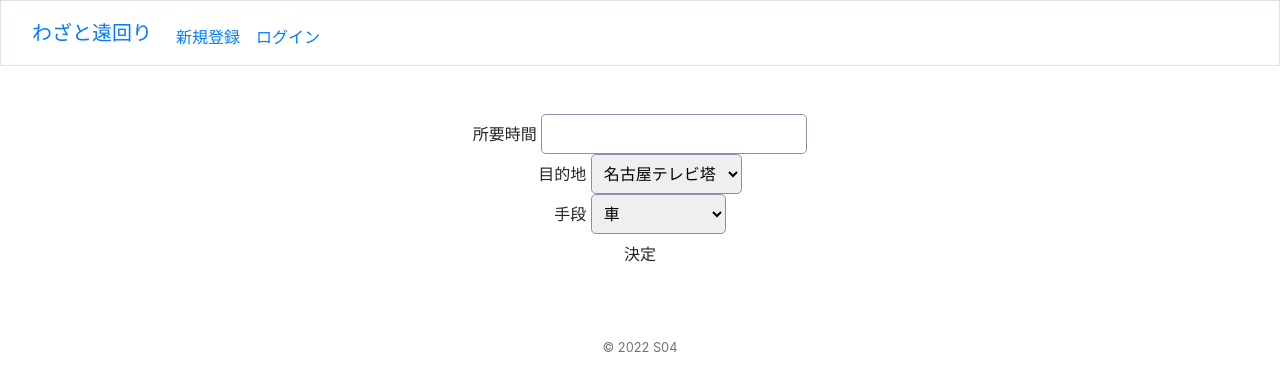
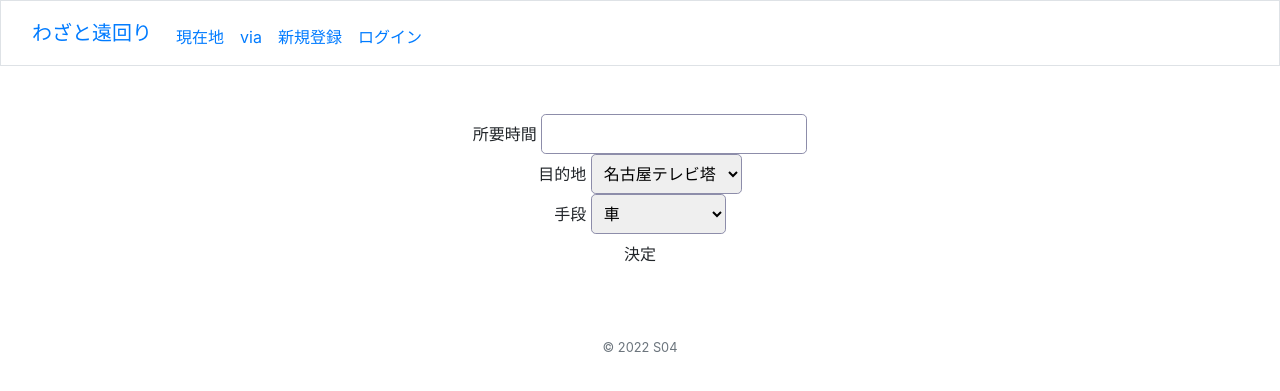
Before and after one commit to aokimirai/teams04, a Flask app: page / in a window 1280 px wide. Shown: the top 391 px of the page. Run offline with Flask 2, Linux system fonts and the light colour scheme; some libraries are stand-ins or nearby versions.

Commit message:
Mon, Sep 5, 2022, 12:36 PM +00:00

```diff
--- a/map/templates/layout.html
+++ b/map/templates/layout.html
@@ -15,12 +15,18 @@
                 <div class="collapse navbar-collapse" id="navbar">
                     {% if session["user_id"] %}
                         <ul class="navbar-nav me-auto mt-2">
+                            <li class="nav-item"><a class="nav-link" href="/gps">現在地</a></li>
+                            <li class="nav-item"><a class="nav-link" href="/via">via</a></li>
                             <li class="nav-item"><a class="nav-link" href="/history">履歴</a></li>
                         </ul>
                         <ul class="navbar-nav ms-auto mt-2">
                             <li class="nav-item"><a class="nav-link" href="/logout">ログアウト</a></li>
                         </ul>
                     {% else %}
+                        <ul class="navbar-nav me-auto mt-2">
+                            <li class="nav-item"><a class="nav-link" href="/gps">現在地</a></li>
+                            <li class="nav-item"><a class="nav-link" href="/via">via</a></li>
+                        </ul>
                         <ul class="navbar-nav ms-auto mt-2">
                             <li class="nav-item"><a class="nav-link" href="/register">新規登録</a></li>
                             <li class="nav-item"><a class="nav-link" href="/login">ログイン</a></li>
```
